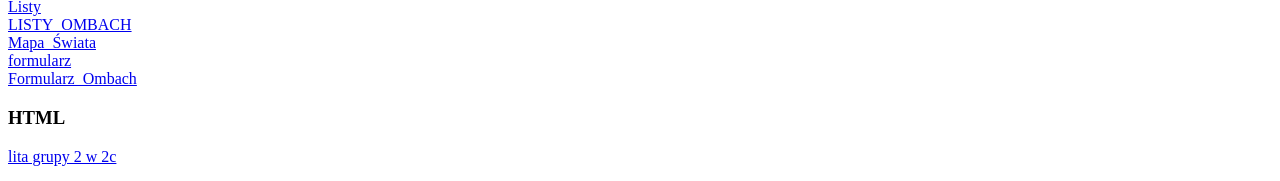
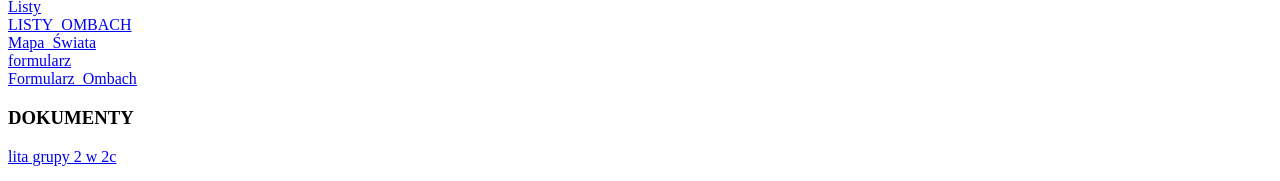
Before and after one commit to Ombach/ombach.github.io, a plain HTML site: page index.html in a window 1280 px wide. Shown: the part 249-430 px from the top of the page. Drawn offline with Linux system fonts and the light colour scheme.

Commit message:
Update index.html

```diff
--- a/index.html
+++ b/index.html
@@ -23,7 +23,7 @@
 		<a href="Formularz.html"> formularz </a> </br>
 		<a href="Formularz_Ombach.html"> Formularz_Ombach </a> </br>
 
-	<h3> HTML </h3>
+	<h3> DOKUMENTY </h3>
 		<a href="doc/ListaGrupy2c.docx" target="new"> lita grupy 2 w 2c </a></br>
 	<h3> HTML </h3>
 		<a href="https://www.google.com" >
```
